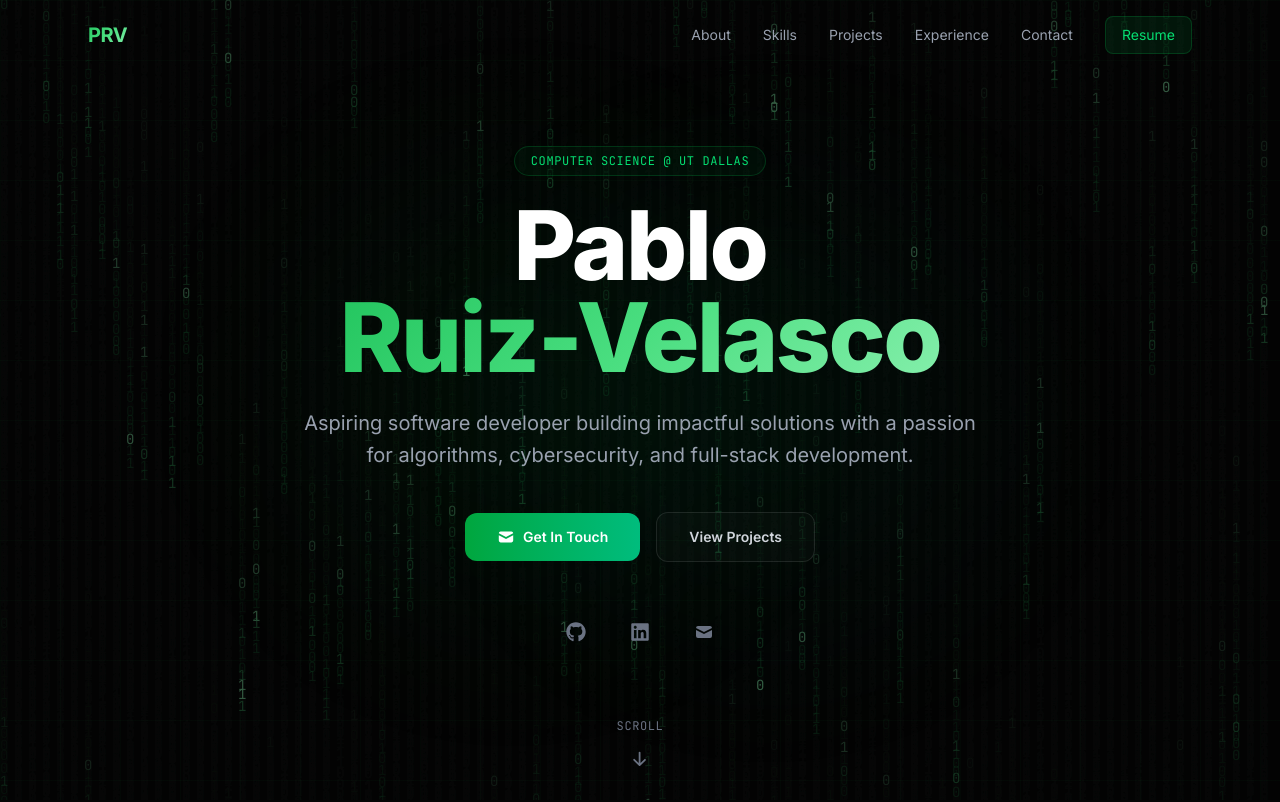
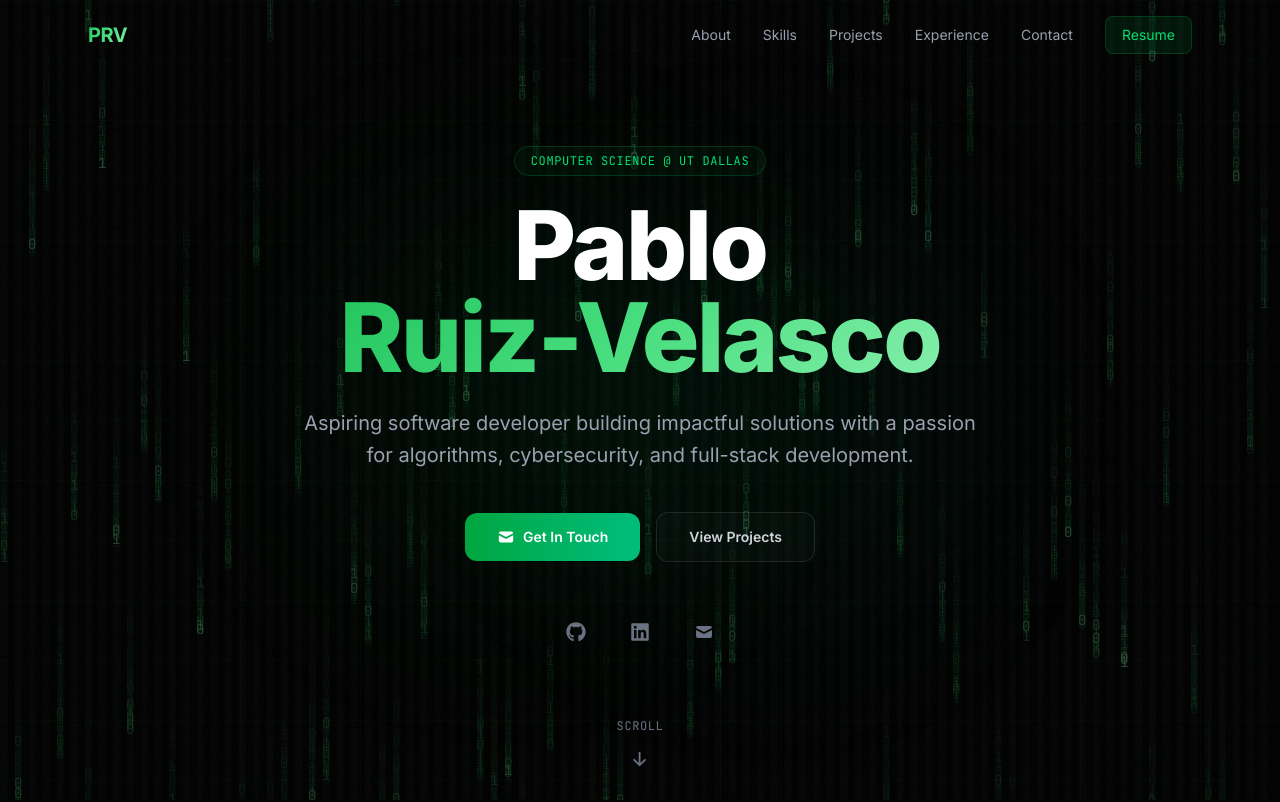
Before and after one commit to PabloRuizVelasco/PortfolioWebsite, a React (Vite) app: page / in a window 1280 px wide. Shown: the top 802 px of the page. Built offline with nearby package versions, Linux system fonts and the light colour scheme.

Commit message:
Slow down binary rain and reduce opacity

```diff
--- a/src/components/ParticleBackground.jsx
+++ b/src/components/ParticleBackground.jsx
@@ -21,7 +21,7 @@ export default function ParticleBackground() {
 
     const animate = () => {
       // Semi-transparent black overlay for trail effect
-      ctx.fillStyle = 'rgba(5, 5, 5, 0.06)'
+      ctx.fillStyle = 'rgba(5, 5, 5, 0.03)'
       ctx.fillRect(0, 0, canvas.width, canvas.height)
 
       ctx.font = `${fontSize}px 'JetBrains Mono', monospace`
@@ -46,7 +46,7 @@ export default function ParticleBackground() {
         if (y * fontSize > canvas.height && Math.random() > 0.975) {
           columns[i] = 0
         }
-        columns[i] += 0.5 + Math.random() * 0.5
+        columns[i] += 0.12 + Math.random() * 0.13
       })
 
       animationId = requestAnimationFrame(animate)
@@ -68,7 +68,7 @@ export default function ParticleBackground() {
     <canvas
       ref={canvasRef}
       className="fixed inset-0 pointer-events-none z-0"
-      style={{ opacity: 0.4 }}
+      style={{ opacity: 0.3 }}
     />
   )
 }
```
